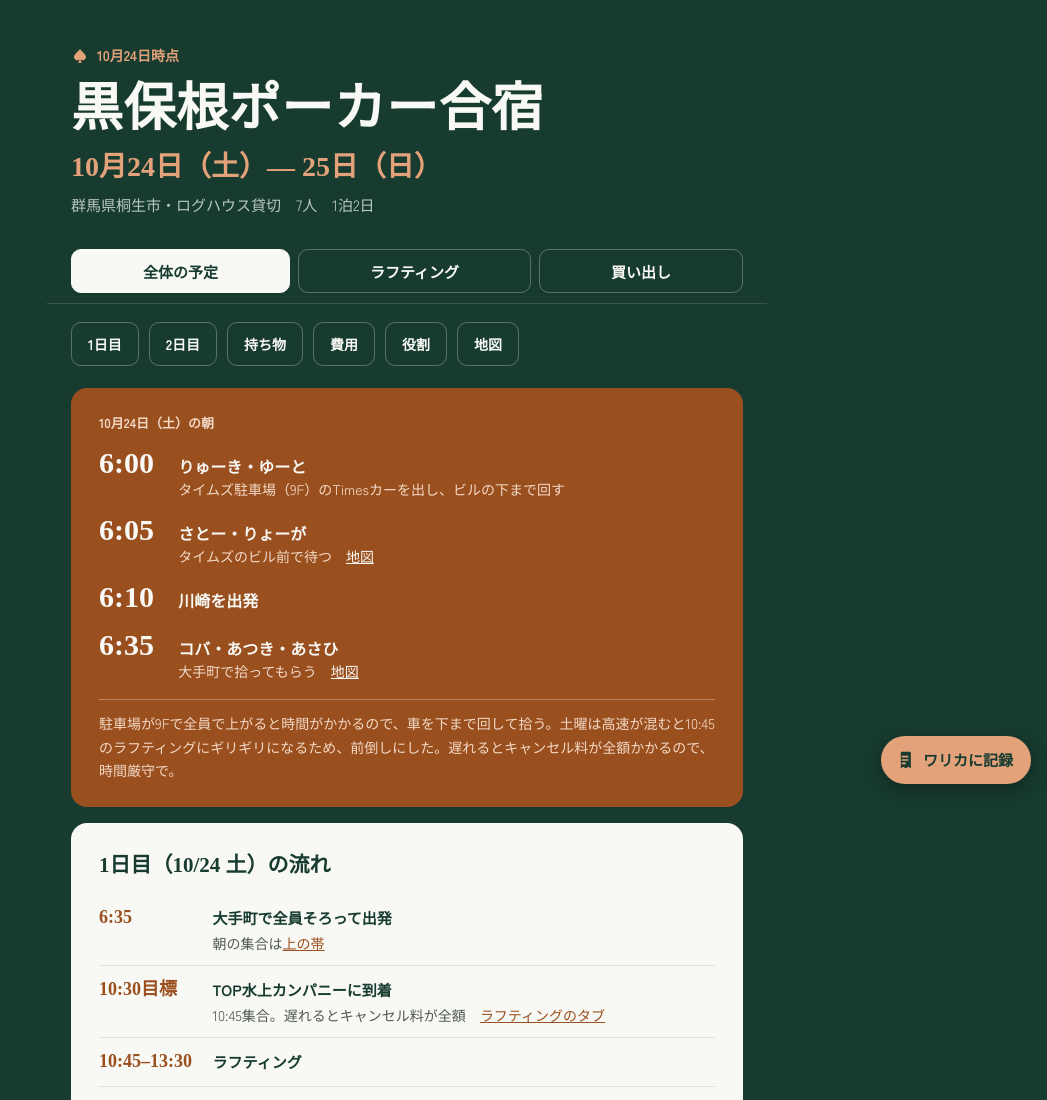
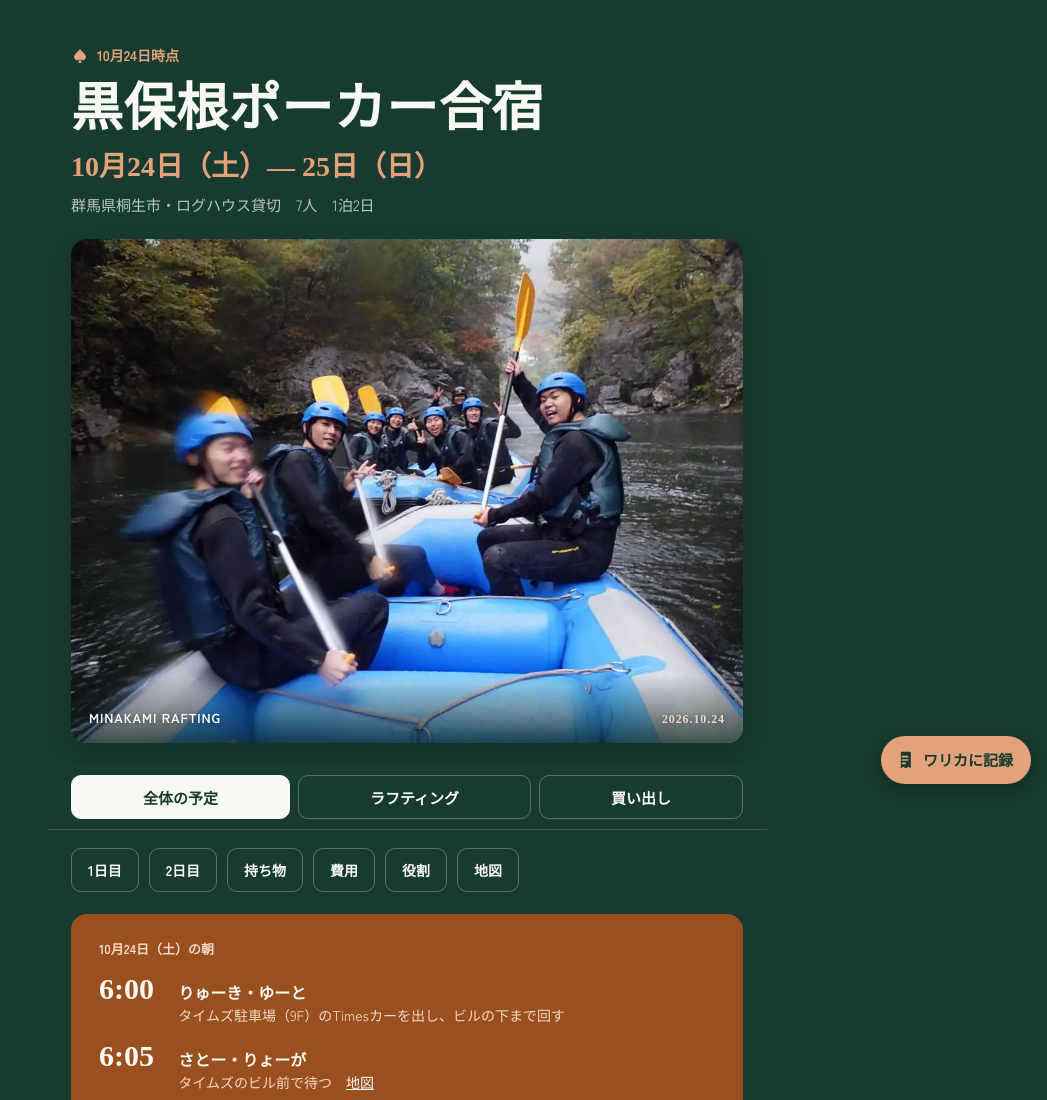
Before and after one commit to NaohiroKobayashi/kh-trip-1024, a plain HTML site: page index.html in a window 1280 px wide. Shown: the top 1100 px of the page, without its empty margins (233-1280 px from the left). Drawn offline with Linux system fonts and the light colour scheme; a web font is replaced by a local one.

Commit message:
feat: feature rafting group photo at top of trip page

```diff
--- a/index.html
+++ b/index.html
@@ -24,6 +24,13 @@ a:focus-visible{outline:2px solid var(--peach);outline-offset:3px;border-radius:
 .wrap{max-width:720px;margin:0 auto;padding:28px 16px 104px}
 
 /* header */
+/* cover photo */
+.cover-figure{position:relative;margin:22px 0 0;overflow:hidden;border-radius:16px;background:#193b37;box-shadow:0 12px 28px rgba(0,0,0,.16)}
+.cover-figure img{display:block;width:100%;height:auto}
+.cover-figure figcaption{position:absolute;right:0;bottom:0;left:0;display:flex;align-items:baseline;justify-content:space-between;gap:12px;padding:32px 18px 14px;background:linear-gradient(transparent,rgba(12,31,29,.75));color:var(--cream);font-size:13px;font-weight:700;letter-spacing:.07em;text-shadow:0 1px 4px rgba(0,0,0,.35)}
+.cover-figure figcaption small{font-family:var(--serif);font-size:12px;color:var(--peach-soft);white-space:nowrap}
+@media (max-width:359px){.cover-figure figcaption{flex-wrap:wrap;gap:0 12px;padding:24px 12px 9px;font-size:12px}}
+
 .updated{display:flex;align-items:center;gap:8px;font-size:14px;font-weight:700;color:var(--peach)}
 .updated svg{width:18px;height:18px;flex-shrink:0}
 h1{margin-top:10px;font-family:var(--serif);font-weight:800;font-size:clamp(34px,9vw,52px);line-height:1.2;letter-spacing:.01em}
@@ -192,6 +199,10 @@ footer{margin-top:36px;font-size:13px;color:var(--sage);text-align:center;text-w
 <h1>黒保根ポーカー合宿</h1>
 <p class="dates">10月24日（土）— 25日（日）</p>
 <p class="meta">群馬県桐生市・ログハウス貸切　7人　1泊2日</p>
+<figure class="cover-figure">
+<img src="images/rafting-hero.webp" alt="秋の渓谷で、青いラフティングボートに乗ってパドルを掲げる仲間たち" width="1024" height="768" loading="eager" decoding="async" fetchpriority="high">
+<figcaption><span>MINAKAMI RAFTING</span><small>2026.10.24</small></figcaption>
+</figure>
 </header>
 
 <div class="tabs" role="tablist" aria-label="表示するページ" hidden>
```
